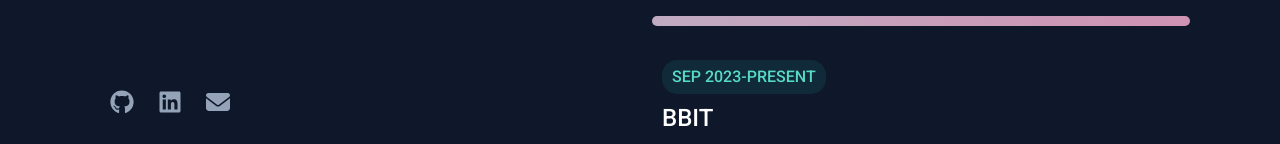
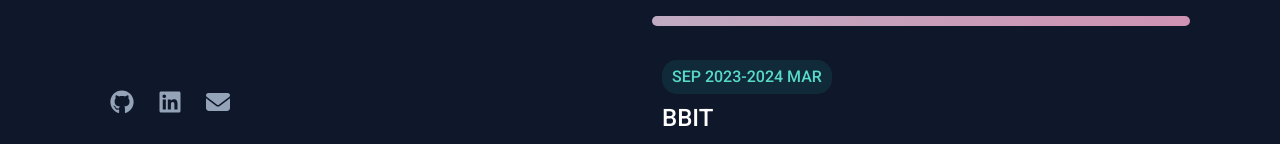
Before and after one commit to vladislavv27/VladislavMi, an Angular app: page / in a window 1280 px wide. Shown: the part 554-698 px from the top of the page. Built offline with nearby package versions, Linux system fonts and the light colour scheme.

Commit message:
fixed dates

```diff
--- a/src/app/main/main.component.html
+++ b/src/app/main/main.component.html
@@ -25,7 +25,7 @@
   <div class="py-3 py-lg-4">
     <div class="expir-educat-block">
       <div class="expir-educat-info">
-        <div class="date-tab">sep 2023-present</div>
+        <div class="date-tab">Sep 2023-2024 Mar</div>
         <a href="https://www.bbit.tech/" target="_blank">
           <h4 class="block-text">BBIT</h4>
         </a>
```
